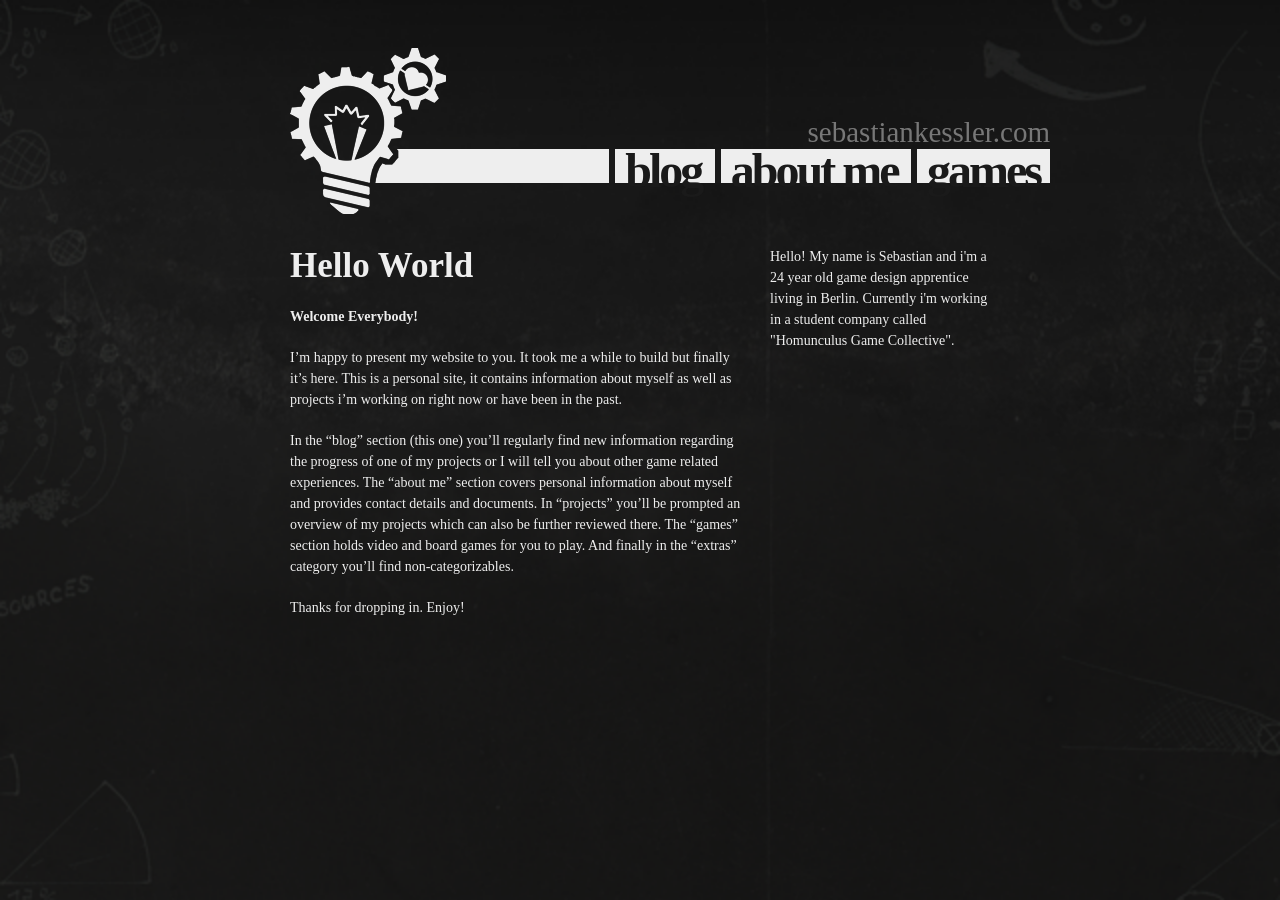
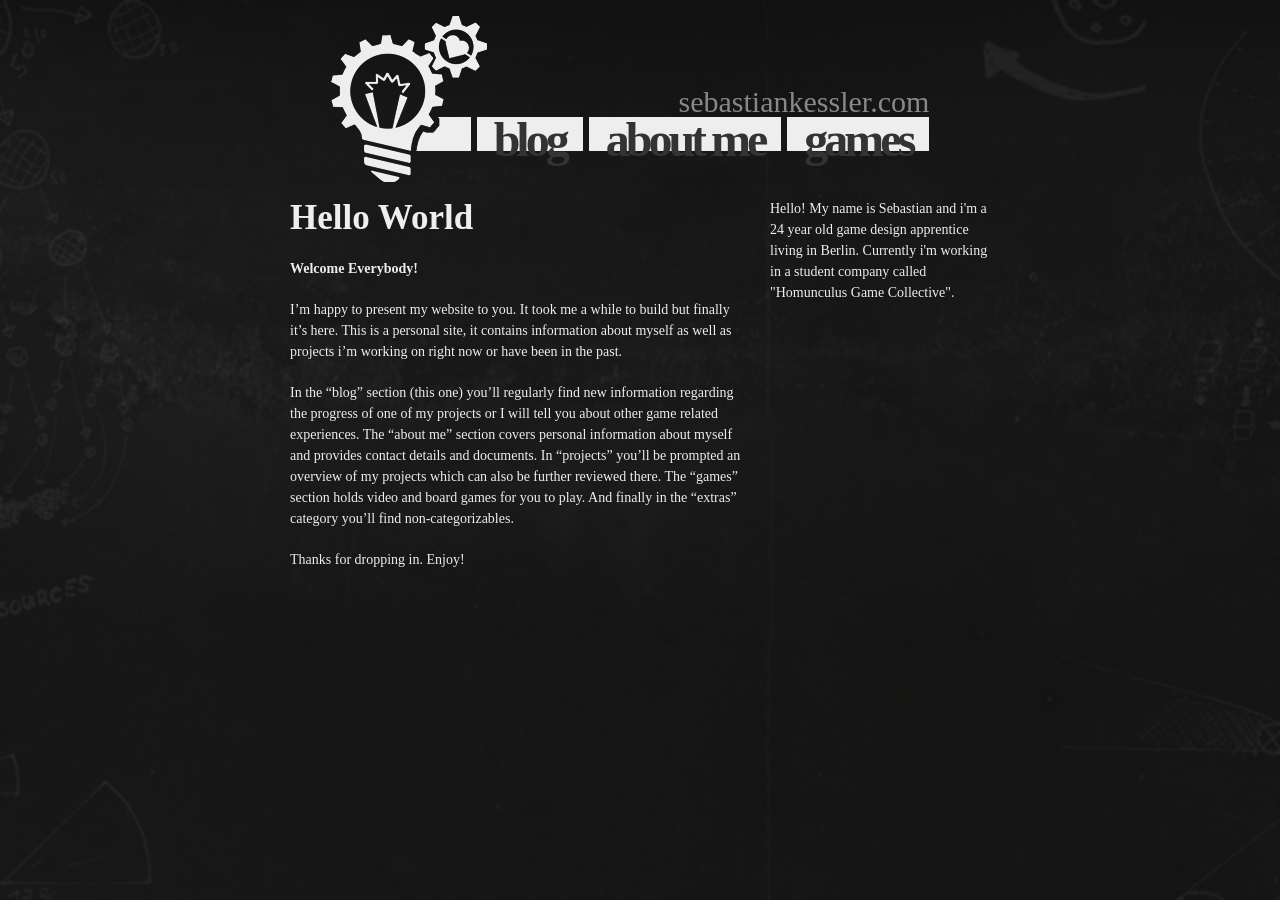
Before and after one commit to zapp/zapp.github.com, a Jekyll site: the page built from index.html, in a window 1280 px wide. Built offline with Jekyll 4.4.1, drawn with Linux system fonts in a browser that asks for light colours; nearby versions of some CDN libraries.

Commit message:
Fixing header for iPad, iPhone landscape

```diff
--- a/_includes/header.html
+++ b/_includes/header.html
@@ -1,16 +1,18 @@
-<div class="thirteen columns offset-by-two">
-<div class="header">
-	<h1>sebastian<span class="kessler">kessler</span>.com</h1>
-	<ul class="navigation">
-		<li><a href="/blog">
-			<span>blog</span>
-		</a></li>
-		<li><a href="/about-me">
-			<span>about me</span>
-		</a></li>
-		<li><a href="/projects">
-			<span>games</span>
-		</a></li>
-	</ul>
+<div class="sixteen columns header-wrapper">
+  <div class="header">
+    <div class="content-wrapper">
+      <h1>sebastiankessler.com</h1>
+      <ul class="navigation">
+        <li>
+          <a href="/blog">blog</a>
+        </li>
+        <li>
+          <a href="/about-me">about me</a>
+        </li>
+        <li>
+          <a href="/projects">games</a>
+        </li>
+      </ul>
+    </div>
+  </div>
 </div>
-</div>
--- a/stylesheets/custom.css
+++ b/stylesheets/custom.css
@@ -33,82 +33,95 @@
 }
 
 /* Header */
+.header-wrapper {
+  text-align: center;
+
+  margin: 16px 0;
+}
+
 .header {
-	background: url(/img/ui/header_bulb_large.png) no-repeat left top;
-	height:     166px;
-	margin:     48px 0 32px 0;
-	padding:    0 0 0 112px;
+  display: inline-block;
+  background: url(/img/ui/header_bulb_large.png) no-repeat;
+  height: 166px;
+}
+
+.header .content-wrapper {
+  display: block;
+  height:  64px;
+
+  margin: 71px 0 0 140px;
 }
 
 .header h1 {
-	display:     block;
-	font-size:   29px;
+  text-align:  right;
+  font-size:   30px;
+  line-height: 30px;
   font-weight: 300;
-	text-align:  right;
-	height:      28px;
-	padding:     59px 0 0 8px;
 
-	color:       #777;
+  margin:  0;
+  padding: 0;
+
+  color: #888;
 }
 
-.header ul.navigation {
-	display:    block;
-	list-style: none outside;
+ul.navigation {
+  display:         block;
+  text-align:      right;
+  list-style-type: none;
+  white-space:     nowrap;
+}
 
-	width:    100%;
-	height:   34px;
-	overflow: show;
+ul.navigation li {
+  display: inline-block;
+  float:   left;
+  height:      34px;
+  font-size:   48px;
+  line-height: 34px;
 
-	float: right;
-	text-align: right;
+  padding: 0;
+  margin:  0 0 0 6px;
+
   background: #EEE;
 }
 
-.header ul.navigation li {
+ul.navigation a {
+  padding:     0px 17px;
+
+  position: relative;
+  top:      6px;
+
   font-family: adelle, serif;
   font-weight: 700;
-
-	display: inline-block;
-	width:   auto;
-	height:  34px;
+  text-decoration: none;
+  letter-spacing: -4px;
 }
 
-.header ul.navigation li a {
-	display: block;
-
-	color:      	 #1a1a1a;
-	background: 	 transparent;
-	text-decoration: none;
-
-	height:	34px;
-
-	border-left: 6px solid #1a1a1a;
-	background:  transparent;
+@media only screen and (max-width: 767px) {
+  .header {
+    background: url(/img/ui/header_bulb_medium.png) no-repeat;
+    height:     110px;
   }
 
-.header ul.navigation li a span {
-	position:  relative;
-	top:       5px;
-
-	font-size:   48px;
-	line-height: 34px;
-
-	height:    34px;
-	padding:   0 10px;
-
-	letter-spacing: -3px;
+  .header .content-wrapper {
+    margin: 37px 0 0 93px;
   }
 
-.header ul.navigation li a:hover {
-	color: #C5C533;
+  .header h1 {
+    font-size: 25px;
   }
 
-@media only screen and (max-width: 479px) {
-	.header {
+  ul.navigation li {
+    height:      22px;
+    font-size:   30px;
+    line-height: 22px;
+  }
 
+  ul.navigation a {
+    top:            3px;
+    padding:        0px 6px;
+    letter-spacing: -2px;
   }
 }
-
 
 /* Tiles */
 .tile {
@@ -116,7 +129,7 @@
 }
 
 .tile .image-wrapper {
-	display: 	block;
+  display:  block;
   height:     140px;
   background: #EEE;
 
@@ -131,7 +144,7 @@
 }
 
 .tile .image {
-	width: 	100%;
+  width:  100%;
   height: 100%;
 
   -webkit-background-size: cover;
@@ -168,6 +181,11 @@
   transform: rotate(-0.2deg);
 }
 
+@media only screen and (max-width: 767px) {
+  .tile .image-wrapper {
+    height: 160px;
+  }
+}
 
 /* Sidebar */
 .sidebar {
```
Also changed, not shown: img/ui/header_bulb_large.png, img/ui/header_bulb_medium.png (added), img/ui/header_bulb_small.png (added). Lines whose indentation alone changed are shown as unchanged.
